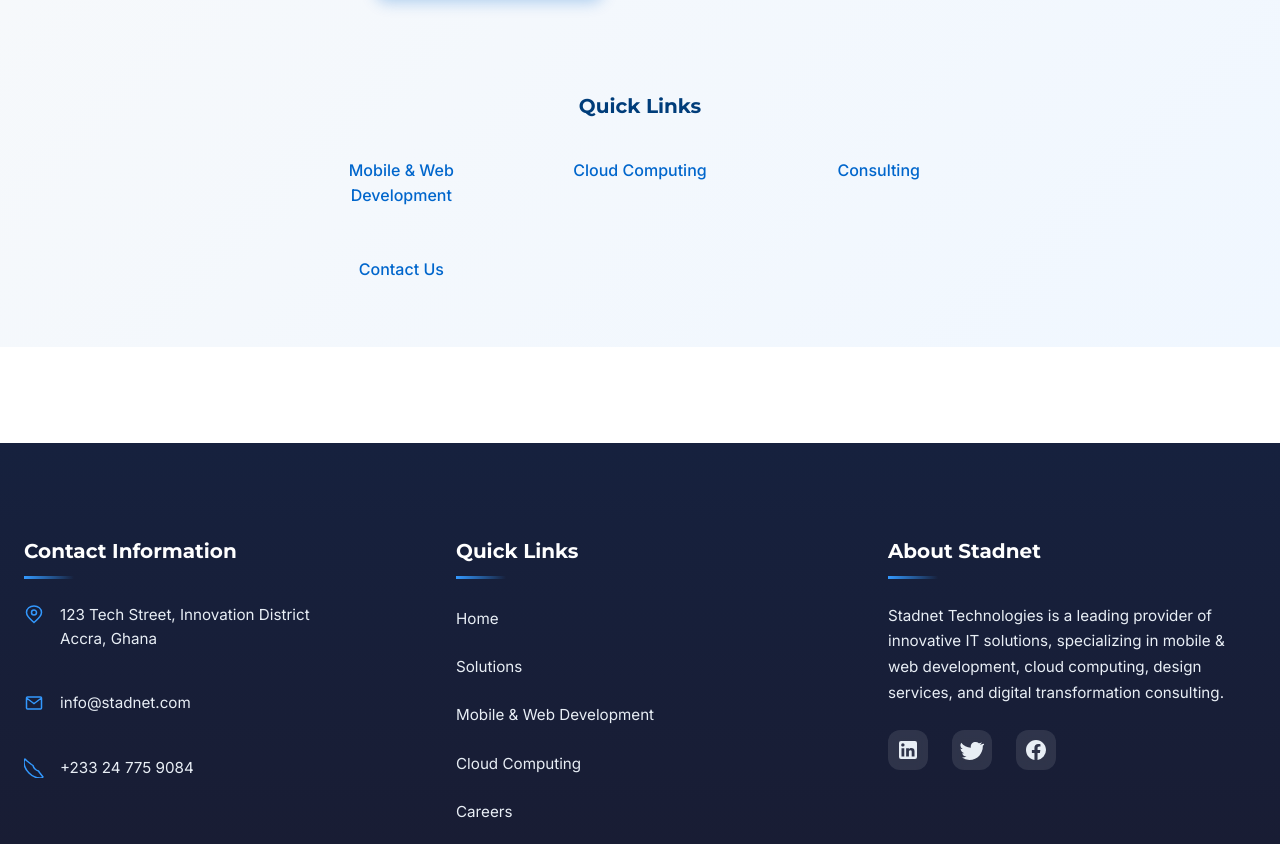
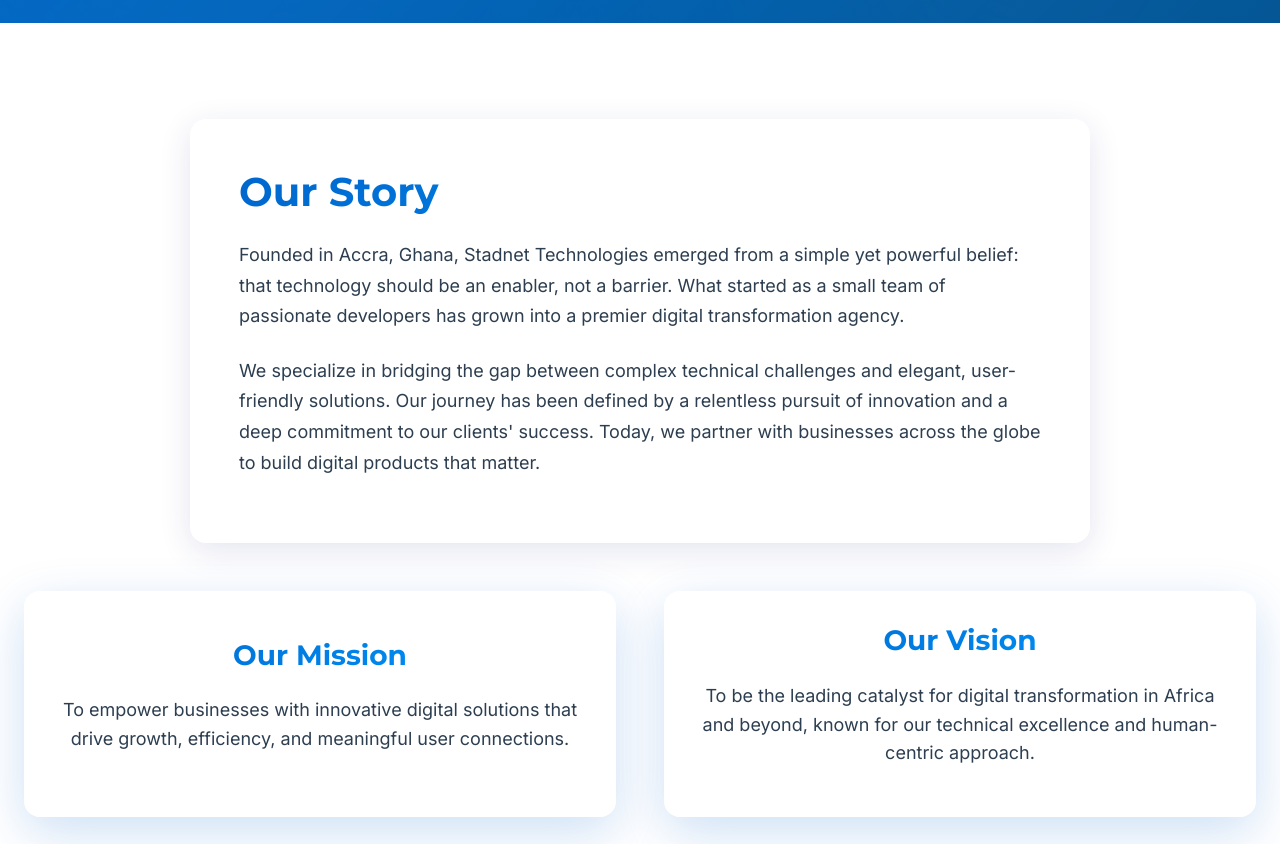
Before and after one commit to chrisarpong/stadnet-technologies, a React (Vite) app: page /about in a window 1280 px wide. Shown: the part 527-1371 px from the top of the page. Built offline with nearby package versions, Linux system fonts and the light colour scheme.

Commit message:
feat: Create About Us page with modern design and routing

```diff
--- a/src/App.jsx
+++ b/src/App.jsx
@@ -19,6 +19,7 @@
 import Consulting from './pages/Consulting';
 import Engineering from './pages/Engineering';
 import Careers from './pages/Careers';
+import About from './pages/About';
 import Contact from './pages/Contact';
 import NotFound from './pages/NotFound';
 
@@ -29,6 +30,7 @@
         <AnimatePresence mode="wait">
             <Routes location={location} key={location.pathname}>
                 <Route path="/" element={<PageTransition><Home /></PageTransition>} />
+                <Route path="/about" element={<PageTransition><About /></PageTransition>} />
                 <Route path="/solutions" element={<PageTransition><Solutions /></PageTransition>} />
                 <Route path="/mobile-web-development" element={<PageTransition><MobileWebDev /></PageTransition>} />
                 <Route path="/cloud-computing" element={<PageTransition><CloudComputing /></PageTransition>} />
--- a/src/components/Navbar.jsx
+++ b/src/components/Navbar.jsx
@@ -59,6 +59,7 @@
 
                     <div className={`navbar-menu ${isMobileMenuOpen ? 'active' : ''}`}>
                         <Link to="/" className="nav-link">Home</Link>
+                        <Link to="/about" className="nav-link">About</Link>
                         <Link to="/solutions" className="nav-link">Solutions</Link>
 
                         <div className={`nav-dropdown ${activeDropdown === 'services' ? 'active' : ''}`}>
--- /dev/null
+++ b/src/pages/About.css
@@ -0,0 +1,58 @@
+.about-intro {
+    max-width: 900px;
+    margin-left: auto;
+    margin-right: auto;
+}
+
+.story-content p {
+    font-size: 1.125rem;
+    line-height: 1.7;
+    color: var(--color-text-dark);
+}
+
+.mission-vision-grid {
+    display: grid;
+    grid-template-columns: 1fr 1fr;
+    gap: var(--spacing-xl);
+}
+
+.mv-card {
+    padding: var(--spacing-xl);
+    text-align: center;
+    display: flex;
+    flex-direction: column;
+    justify-content: center;
+    border-top: 4px solid var(--color-primary);
+}
+
+.mv-card h3 {
+    margin-bottom: var(--spacing-md);
+    font-size: 1.75rem;
+}
+
+.mv-card p {
+    font-size: 1.125rem;
+    line-height: 1.6;
+}
+
+/* Dark mode overrides */
+[data-theme="dark"] .story-content p,
+[data-theme="dark"] .mv-card p {
+    color: var(--color-text-light);
+}
+
+/* Responsive */
+@media (max-width: 768px) {
+    .mission-vision-grid {
+        grid-template-columns: 1fr;
+        gap: var(--spacing-lg);
+    }
+
+    .mv-card {
+        padding: var(--spacing-lg);
+    }
+
+    .story-content p {
+        font-size: 1rem;
+    }
+}
--- /dev/null
+++ b/src/pages/About.jsx
@@ -0,0 +1,106 @@
+import Hero from '../components/Hero';
+import InteractiveServiceCards from '../components/InteractiveServiceCards';
+import { FaLightbulb, FaHandshake, FaRocket, FaUsers, FaShieldAlt, FaLeaf } from 'react-icons/fa';
+import './About.css';
+
+const About = () => {
+    const coreValues = [
+        {
+            title: 'Innovation',
+            description: 'We constantly push boundaries and explore new technologies to deliver cutting-edge solutions.',
+            icon: <FaLightbulb />,
+            link: null // No link for values, just display
+        },
+        {
+            title: 'Excellence',
+            description: 'We are committed to the highest quality in every line of code, design pixel, and client interaction.',
+            icon: <FaRocket />,
+            link: null
+        },
+        {
+            title: 'Integrity',
+            description: 'We build trust through transparency, honesty, and accountability in all our partnerships.',
+            icon: <FaShieldAlt />,
+            link: null
+        },
+        {
+            title: 'Collaboration',
+            description: 'We believe in the power of teamwork, working closely with our clients to achieve shared goals.',
+            icon: <FaHandshake />,
+            link: null
+        },
+        {
+            title: 'User-Centricity',
+            description: 'We put the user at the heart of everything we do, ensuring intuitive and impactful experiences.',
+            icon: <FaUsers />,
+            link: null
+        },
+        {
+            title: 'Sustainability',
+            description: 'We design digital solutions that are sustainable, scalable, and future-proof.',
+            icon: <FaLeaf />,
+            link: null
+        }
+    ];
+
+    return (
+        <div className="about-page">
+            <Hero
+                title="About Stadnet"
+                subtitle="Building the future of digital technology, one solution at a time."
+                height="medium"
+            />
+
+            <section className="section">
+                <div className="container">
+                    {/* Our Story */}
+                    <div className="about-intro glass-light p-xl rounded-lg mb-xl animate-fadeInUp">
+                        <h2 className="text-gradient mb-md">Our Story</h2>
+                        <div className="story-content">
+                            <p className="mb-md">
+                                Founded in Accra, Ghana, Stadnet Technologies emerged from a simple yet powerful belief:
+                                that technology should be an enabler, not a barrier. What started as a small team of
+                                passionate developers has grown into a premier digital transformation agency.
+                            </p>
+                            <p>
+                                We specialize in bridging the gap between complex technical challenges and elegant,
+                                user-friendly solutions. Our journey has been defined by a relentless pursuit of
+                                innovation and a deep commitment to our clients' success. Today, we partner with
+                                businesses across the globe to build digital products that matter.
+                            </p>
+                        </div>
+                    </div>
+
+                    {/* Mission & Vision */}
+                    <div className="mission-vision-grid mb-xl">
+                        <div className="mv-card glass-card animate-fadeInUp" style={{ animationDelay: '200ms' }}>
+                            <h3 className="text-gradient">Our Mission</h3>
+                            <p>
+                                To empower businesses with innovative digital solutions that drive growth, efficiency,
+                                and meaningful user connections.
+                            </p>
+                        </div>
+                        <div className="mv-card glass-card animate-fadeInUp" style={{ animationDelay: '400ms' }}>
+                            <h3 className="text-gradient">Our Vision</h3>
+                            <p>
+                                To be the leading catalyst for digital transformation in Africa and beyond, known for
+                                our technical excellence and human-centric approach.
+                            </p>
+                        </div>
+                    </div>
+
+                    {/* Core Values */}
+                    <div className="core-values-section">
+                        <h2 className="section-title text-center mb-md">Our Core Values</h2>
+                        <p className="section-subtitle text-center mb-lg">
+                            The principles that guide our work and culture
+                        </p>
+                        <InteractiveServiceCards services={coreValues} />
+                    </div>
+                </div>
+            </section>
+        </div>
+    );
+};
+
+export default About;
```
